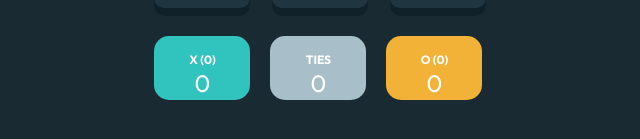
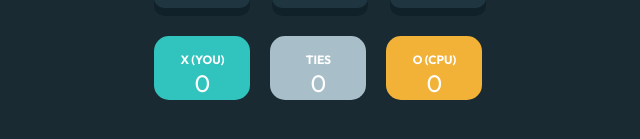
Before and after one commit to anritsetskhla10/tic-tac-toe, a React (Vite) app: page /solo in a window 1280 px wide. Shown: the part 567-706 px from the top of the page, without its empty margins (319-959 px from the left). Built offline with nearby package versions, Linux system fonts and the light colour scheme; the HTML template or start-up script is replaced by a standard one.

Commit message:
change mode code

```diff
--- a/src/App.tsx
+++ b/src/App.tsx
@@ -18,6 +18,7 @@ function App() {
     setTimeout(() => setReset(false), 0);
   };
 
+  console.log(mode)
 
   return (
     <MainContainer>
@@ -43,6 +44,7 @@ function App() {
                 setScores={setScores}
                 handleReset={handleReset}
                 mode={mode}
+                activePlayer={activePlayer}
               />
             }
           />
@@ -57,6 +59,7 @@ function App() {
               setScores={setScores}
               handleReset={handleReset}
               mode={mode}
+              activePlayer={activePlayer}
             />
           }
         />
--- a/src/components/Navigation.tsx
+++ b/src/components/Navigation.tsx
@@ -1,3 +1,4 @@
+import { useNavigate } from "react-router";
 import styled from "styled-components";
 
 interface NavigationProps {
@@ -5,11 +6,20 @@ interface NavigationProps {
   onReset: () => void;
 }
 
+
+
 function Navigation({ turn, onReset }: NavigationProps) {
+
+    const navigate = useNavigate();
+
+  const openMenu = () => {
+    navigate('/');
+  }
+
   return (
     <NavContainer>
       <button>
-        <img className="logo" src="/images/logo.svg" alt="logo icon" />
+        <img className="logo" src="/images/logo.svg" alt="logo icon" onClick={openMenu} />
       </button>
       <div>
         <img
--- a/src/components/Result.tsx
+++ b/src/components/Result.tsx
@@ -6,13 +6,21 @@ interface ResultProps {
     o: number;
     ties: number;
   };
+  mode: string;
+  activePlayer: string;
 }
 
-function Result({ scores }: ResultProps) {
+function Result({ scores, mode, activePlayer }: ResultProps) {
+  const player1Label = mode === "solo" ? (activePlayer === "X" ? "YOU" : "CPU") : "P1";
+  const player2Label = mode === "solo" ? (activePlayer === "O" ? "YOU" : "CPU") : "P2";
+
+  console.log(player1Label, player2Label);
+  console.log(mode);
+
   return (
     <ResultContainer>
       <div className="player1">
-        <span>X ({scores.x})</span>
+        <span>X ({player1Label})</span>
         <p>{scores.x}</p>
       </div>
       <div className="result">
@@ -20,7 +28,7 @@ function Result({ scores }: ResultProps) {
         <p>{scores.ties}</p>
       </div>
       <div className="player2">
-        <span>O ({scores.o})</span>
+        <span>O ({player2Label})</span>
         <p>{scores.o}</p>
       </div>
     </ResultContainer>
--- a/src/view/Multiplayer.tsx
+++ b/src/view/Multiplayer.tsx
@@ -11,9 +11,12 @@ interface MultiplayerProps {
   setScores: React.Dispatch<React.SetStateAction<{ x: number; o: number; ties: number }>>;
   handleReset: () => void;
   mode: string;
+  activePlayer: string;
 }
 
-function Multiplayer({ turn, setTurn, reset, scores, setScores, handleReset, mode}: MultiplayerProps) {
+function Multiplayer({ turn, setTurn, reset, scores, setScores, handleReset, mode, activePlayer}: MultiplayerProps) {
+
+  console.log(mode);
   return (
     <SoloContainer>
     <Navigation turn={turn} onReset={handleReset} />
@@ -25,7 +28,7 @@ function Multiplayer({ turn, setTurn, reset, scores, setScores, handleReset, mod
         setScores={setScores}
         mode={mode}
       />
-      <Result scores={scores} />
+      <Result scores={scores} activePlayer={activePlayer} mode={mode} />
   </SoloContainer>
   )
 }
--- a/src/view/Solo.tsx
+++ b/src/view/Solo.tsx
@@ -11,10 +11,12 @@ interface SoloProps {
   setScores: React.Dispatch<React.SetStateAction<{ x: number; o: number; ties: number }>>;
   handleReset: () => void;
   mode: string;
+  activePlayer: string;
 }
 
-function Solo({ turn, setTurn, reset, scores, setScores, handleReset, mode}: SoloProps) {
+function Solo({ turn, setTurn, reset, scores, setScores, handleReset, mode, activePlayer}: SoloProps) {
 
+  console.log(mode);
 
   return (
     <SoloContainer>
@@ -27,7 +29,7 @@ function Solo({ turn, setTurn, reset, scores, setScores, handleReset, mode}: Sol
         setScores={setScores}
         mode={mode}
       />
-      <Result scores={scores} />
+      <Result scores={scores} activePlayer={activePlayer} mode={mode}/>
     </SoloContainer>
   );
 }
```
Lines whose indentation alone changed are shown as unchanged.
